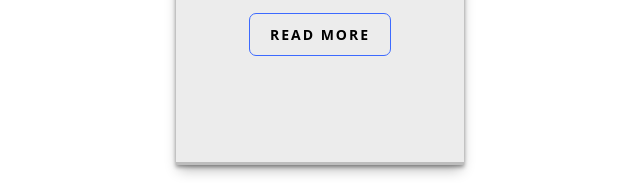
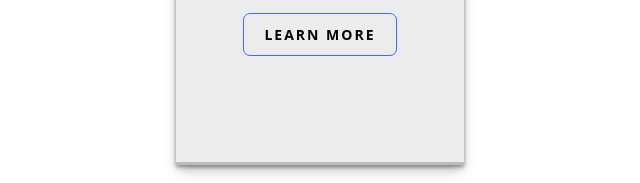
Before and after one commit to 3N1GM4-10/MUNDA-MOTORWORKS-CENTER.github.io, a plain HTML site: page assets/Pages/services.html in a window 1280 px wide. Shown: the part 1590-1773 px from the top of the page, 488-1128 px from the left. Drawn offline with nearby package versions, Linux system fonts and the light colour scheme.

Commit message:
change the read more button to learn more

```diff
--- a/assets/Pages/services.html
+++ b/assets/Pages/services.html
@@ -177,7 +177,7 @@
               <p class="card-text text-dark">
                 What is an Engine Overhaul? A car engine overhaul is usually done when there are serious problems with a car and its engine.
               </p>
-              <a href="/assets/Pages/engineoverhau.html" class="servicebutton btn">Read More</a>
+              <a href="/assets/Pages/engineoverhau.html" class="servicebutton btn">learn More</a>
             </div>
           </div>
         </div>
```
